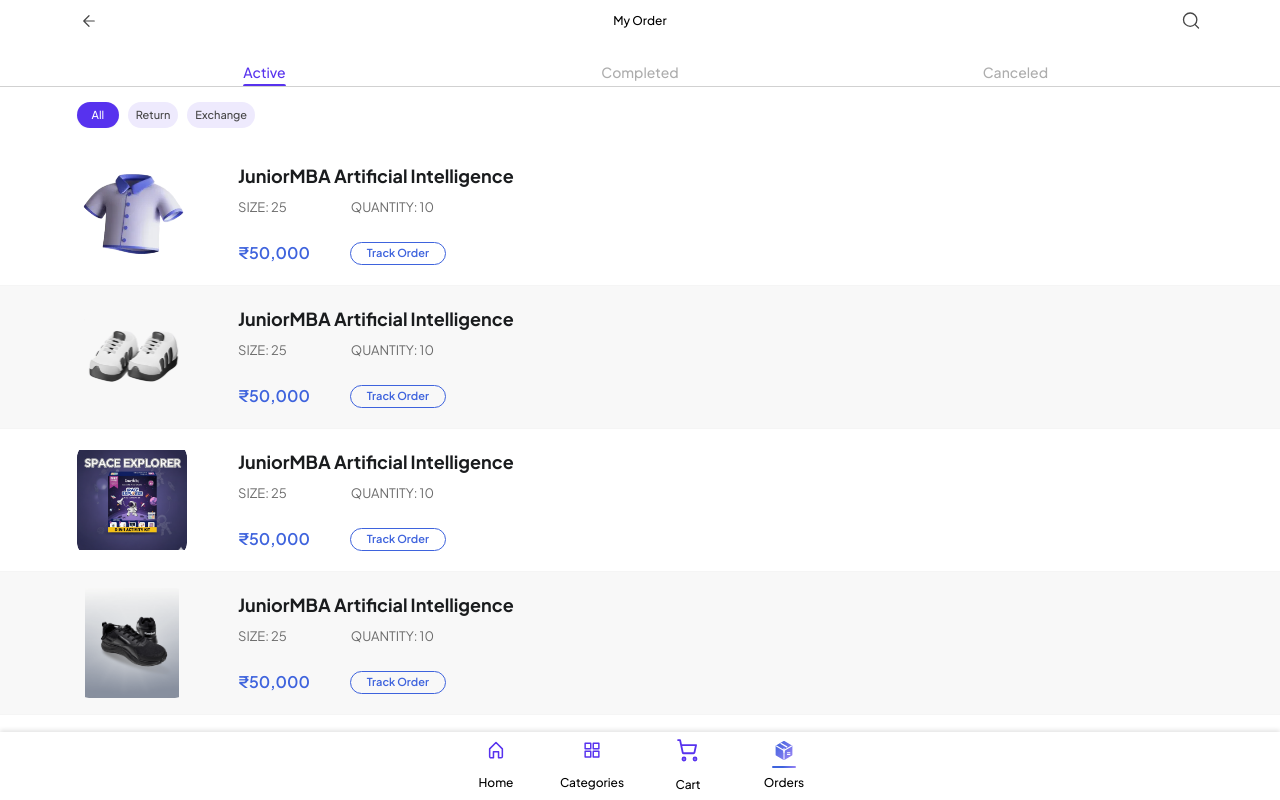
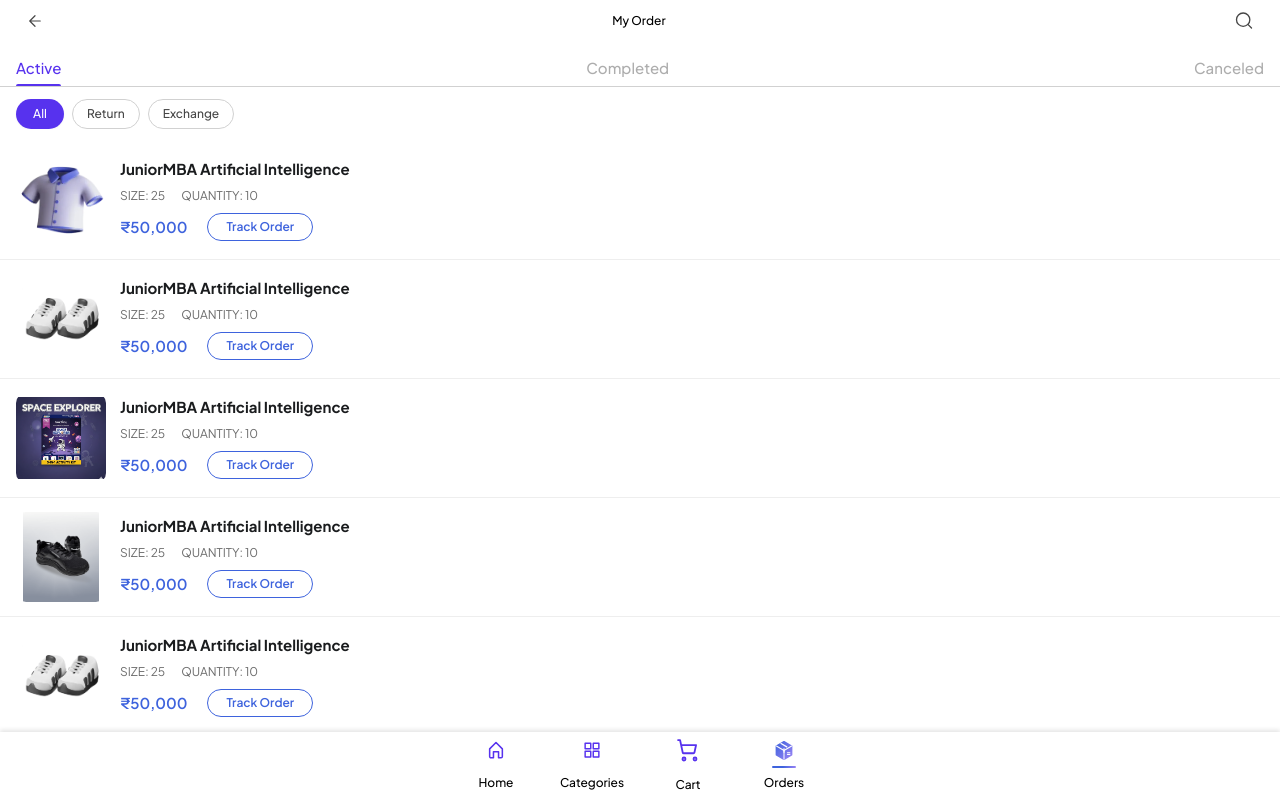
Before and after one commit to shreeram-kaudare-tc/student-kare, an Angular app in the folder student-kare-fe/: page /my-order in a window 1280 px wide. Built offline with nearby package versions, Linux system fonts and the light colour scheme.

Commit message:
top heder done

```diff
--- a/student-kare-fe/src/app/pages/my-order/my-order.css
+++ b/student-kare-fe/src/app/pages/my-order/my-order.css
@@ -1,8 +1,8 @@
 .track-order-btn {
   border: 1px solid #3E63DD;
-  height: 23px;
-  padding: 0 16px;
-  font-size: 11px;
+  height: 28px;
+  padding: 0 18px;
+  font-size: 12px;
   border-radius: 99px;
   font-family: 'Plus Jakarta Sans', sans-serif;
   font-weight: 600;
--- a/student-kare-fe/src/app/pages/my-order/my-order.html
+++ b/student-kare-fe/src/app/pages/my-order/my-order.html
@@ -6,15 +6,15 @@
     <!-- Sticky Header -->
     <div class="w-full flex flex-col pt-0 bg-white sticky top-0 z-30">
 
-      <!-- Title Row: px scales with screen width -->
-      <div class="flex items-center justify-between px-[6vw] py-[10px] h-[41px]">
-        <button (click)="goBack()" class="w-[24px] h-[24px] flex items-center justify-center active:scale-95 transition-transform">
+      <!-- Title Row: Figma h-41, padding 10/26 -->
+      <div class="flex items-center justify-between px-[26px] py-[10px] h-[41px]">
+        <button (click)="goBack()" class="w-[18px] h-[18px] flex items-center justify-center active:scale-95 transition-transform">
           <svg width="18" height="18" viewBox="0 0 24 24" fill="none" stroke="#464646" stroke-width="1.6" stroke-linecap="round" stroke-linejoin="round">
             <path d="M19 12H5M12 5l-7 7 7 7" />
           </svg>
         </button>
-        <h1 class="text-black text-[12px] font-medium leading-none">My Order</h1>
-        <button class="w-[24px] h-[24px] flex items-center justify-center active:scale-95 transition-transform">
+        <h1 class="text-black text-[12px] font-medium leading-[100%] text-center font-jakarta">My Order</h1>
+        <button class="w-[20px] h-[21px] flex items-center justify-center active:scale-95 transition-transform">
           <svg width="20" height="21" viewBox="0 0 24 24" fill="none" stroke="#464646" stroke-width="1.6" stroke-linecap="round" stroke-linejoin="round">
             <circle cx="11" cy="11" r="8" />
             <line x1="21" y1="21" x2="16.65" y2="16.65" />
@@ -23,17 +23,17 @@
       </div>
 
       <!-- Spacer -->
-      <div class="h-[18px]"></div>
+      <div class="h-[10px]"></div>
 
       <!-- Tabs + Chips -->
       <div class="flex flex-col">
 
         <!-- Tab bar -->
-        <div class="flex bg-white h-[28px] px-[6vw] border-b-[1.5px] border-[#D1D1D1]">
+        <div class="flex justify-between bg-white h-[36px] px-[16px] border-b-[1.5px] border-[#D1D1D1]">
           @for (tab of tabs; track tab.key) {
-          <button (click)="activeTab = tab.key" class="flex-1 flex flex-col items-center justify-center outline-none h-full">
+          <button (click)="activeTab = tab.key" class="flex flex-col items-center justify-center outline-none h-full">
             <div class="relative h-full flex flex-col items-center justify-center w-fit">
-              <span class="text-[14px] font-medium transition-all duration-300"
+              <span class="text-[15px] font-medium transition-all duration-300"
                     [class.text-[#5732EE]]="activeTab === tab.key"
                     [class.text-[#ADADAD]]="activeTab !== tab.key">
                 {{ tab.label }}
@@ -46,24 +46,26 @@
           }
         </div>
 
-        <div class="h-[15px]"></div>
+        <div class="h-[12px]"></div>
 
         <!-- Filter chips -->
-        <div class="flex items-center gap-[9px] px-[6vw] h-[26px] overflow-x-auto [scrollbar-width:none] [&::-webkit-scrollbar]:hidden">
+        <div class="flex items-center gap-[8px] px-[16px] h-[30px] overflow-x-auto [scrollbar-width:none] [&::-webkit-scrollbar]:hidden">
           @for (chip of chips; track chip) {
           <button (click)="activeChip = chip"
-                  class="h-[26px] min-w-[42px] px-[8px] py-[4px] rounded-[16px] text-[11px] font-medium transition-all duration-200 flex-shrink-0 active:scale-95 flex items-center justify-center box-border"
+                  class="h-[30px] min-w-[48px] px-[14px] rounded-full text-[12px] font-medium transition-all duration-200 flex-shrink-0 active:scale-95 flex items-center justify-center"
                   [class.bg-[#5732EE]]="activeChip === chip"
                   [class.text-white]="activeChip === chip"
                   [class.shadow-sm]="activeChip === chip"
-                  [class.bg-[#EEEAFD]]="activeChip !== chip"
+                  [class.bg-transparent]="activeChip !== chip"
+                  [class.border]="activeChip !== chip"
+                  [class.border-[#D1D1D1]]="activeChip !== chip"
                   [class.text-[#464646]]="activeChip !== chip">
             {{ chip }}
           </button>
           }
         </div>
 
-        <div class="h-[15px]"></div>
+        <div class="h-[12px]"></div>
       </div>
     </div>
 
@@ -71,48 +73,31 @@
     <div class="w-full flex flex-col bg-white">
       @for (order of filteredOrders; track order.id; let i = $index) {
 
-      <!-- Order Card: all dimensions scale with viewport -->
-      <div class="flex items-stretch w-full py-[clamp(10px,3vw,16px)] px-[6vw] gap-[4vw] transition-all border-b border-[#F5F5F5] box-border"
-           [style.min-height]="'clamp(100px, 28vw, 140px)'"
-           [class.bg-[#F8F8F8]]="i % 2 !== 0"
-           [class.bg-white]="i % 2 === 0">
+      <!-- Order Card -->
+      <div class="flex items-center w-full py-[14px] px-[16px] gap-[14px] bg-white border-b border-[#EEEEEE]">
 
-        <!-- Thumbnail: scales with screen width -->
-        <div class="self-center flex-shrink-0 rounded-[12px] overflow-hidden flex items-center justify-center"
-             [style.width]="'clamp(80px, 22vw, 110px)'"
-             [style.height]="'clamp(80px, 22vw, 110px)'">
-          <img [src]="order.image" [alt]="order.name" class="w-full h-full object-contain rounded-[12px]" />
+        <!-- Thumbnail -->
+        <div class="self-center flex-shrink-0 w-[90px] h-[90px] rounded-[10px] overflow-hidden flex items-center justify-center">
+          <img [src]="order.image" [alt]="order.name" class="w-full h-full object-contain" />
         </div>
 
-        <!-- Content: fills remaining width -->
-        <div class="flex-1 min-w-0 flex flex-col justify-between py-[4px]">
+        <!-- Content -->
+        <div class="flex-1 min-w-0 flex flex-col justify-between gap-[8px]">
 
-          <!-- Top: name + size/qty -->
-          <div class="flex flex-col gap-[clamp(6px,2vw,10px)]">
-            <h3 class="font-bold text-[#1A1C1E] leading-[1.4] truncate"
-                [style.font-size]="'clamp(14px, 4vw, 18px)'">
-              {{ order.name }}
-            </h3>
-            <div class="flex items-center gap-[5vw] flex-wrap">
-              <div class="flex items-baseline gap-[2px]">
-                <span class="text-[#6C6C6C] font-normal uppercase"
-                      [style.font-size]="'clamp(10px, 2.8vw, 13px)'">Size:</span>
-                <span class="text-[#6C6C6C] font-normal"
-                      [style.font-size]="'clamp(10px, 2.8vw, 13px)'">{{ order.size }}</span>
-              </div>
-              <div class="flex items-baseline gap-[2px]">
-                <span class="text-[#6C6C6C] font-normal uppercase"
-                      [style.font-size]="'clamp(10px, 2.8vw, 13px)'">Quantity:</span>
-                <span class="text-[#6C6C6C] font-normal"
-                      [style.font-size]="'clamp(10px, 2.8vw, 13px)'">{{ order.quantity }}</span>
-              </div>
-            </div>
+          <!-- Name -->
+          <h3 class="text-[15px] font-bold text-[#1A1C1E] leading-[1.3] truncate">
+            {{ order.name }}
+          </h3>
+
+          <!-- Size + Quantity -->
+          <div class="flex items-center gap-[16px]">
+            <span class="text-[12px] text-[#6C6C6C] font-normal uppercase">SIZE: <span class="font-normal">{{ order.size }}</span></span>
+            <span class="text-[12px] text-[#6C6C6C] font-normal uppercase">QUANTITY: <span class="font-normal">{{ order.quantity }}</span></span>
           </div>
 
-          <!-- Bottom: price + Track Order button -->
-          <div class="flex items-center gap-[clamp(24px,6vw,40px)]">
-            <span class="font-semibold text-[#3E63DD] flex-shrink-0"
-                  [style.font-size]="'clamp(12px, 3.5vw, 16px)'">
+          <!-- Price + Track Order -->
+          <div class="flex items-center gap-[20px]">
+            <span class="text-[15px] font-semibold text-[#3E63DD]">
               ₹{{ order.price | number }}
             </span>
             <button (click)="trackOrder(order)"
```
